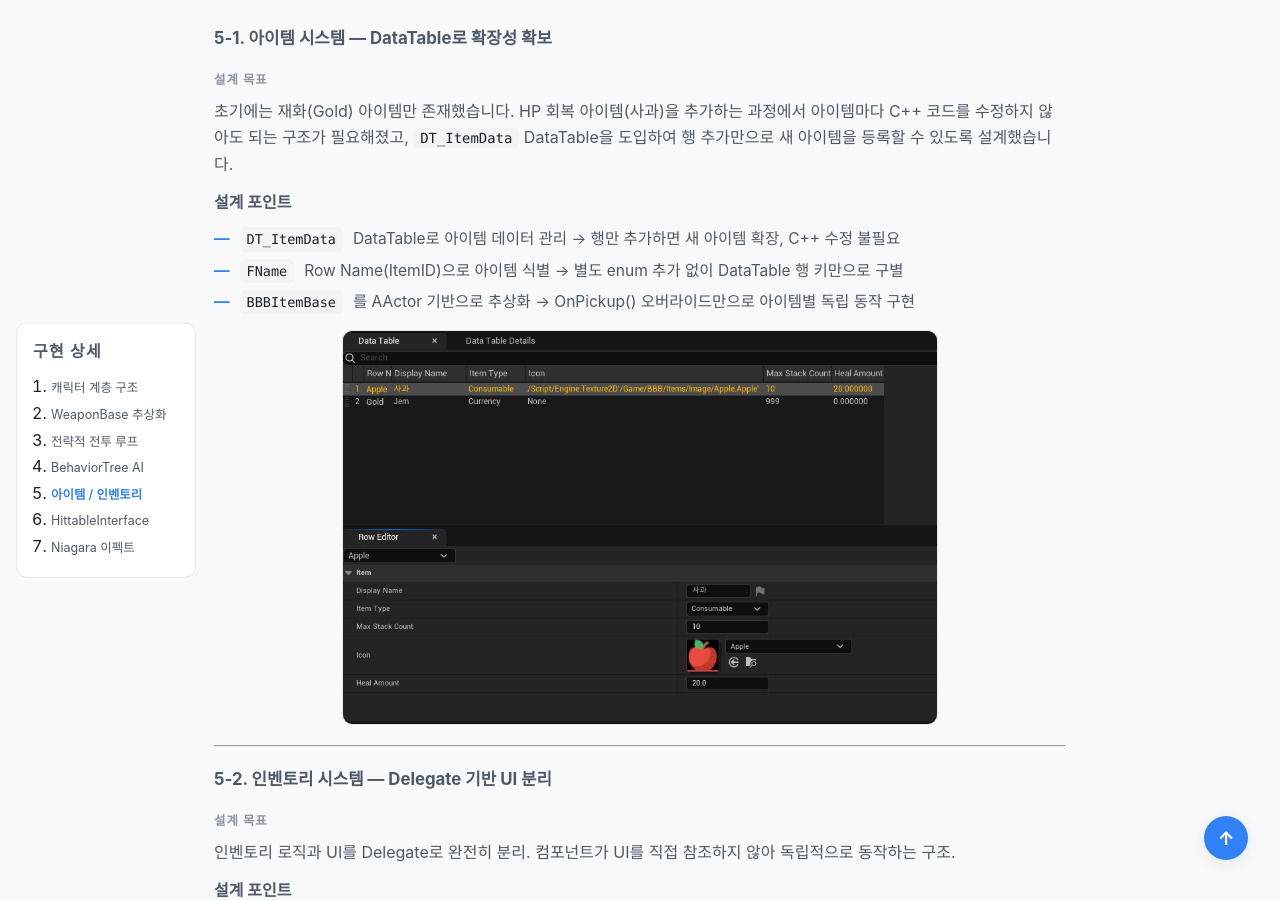
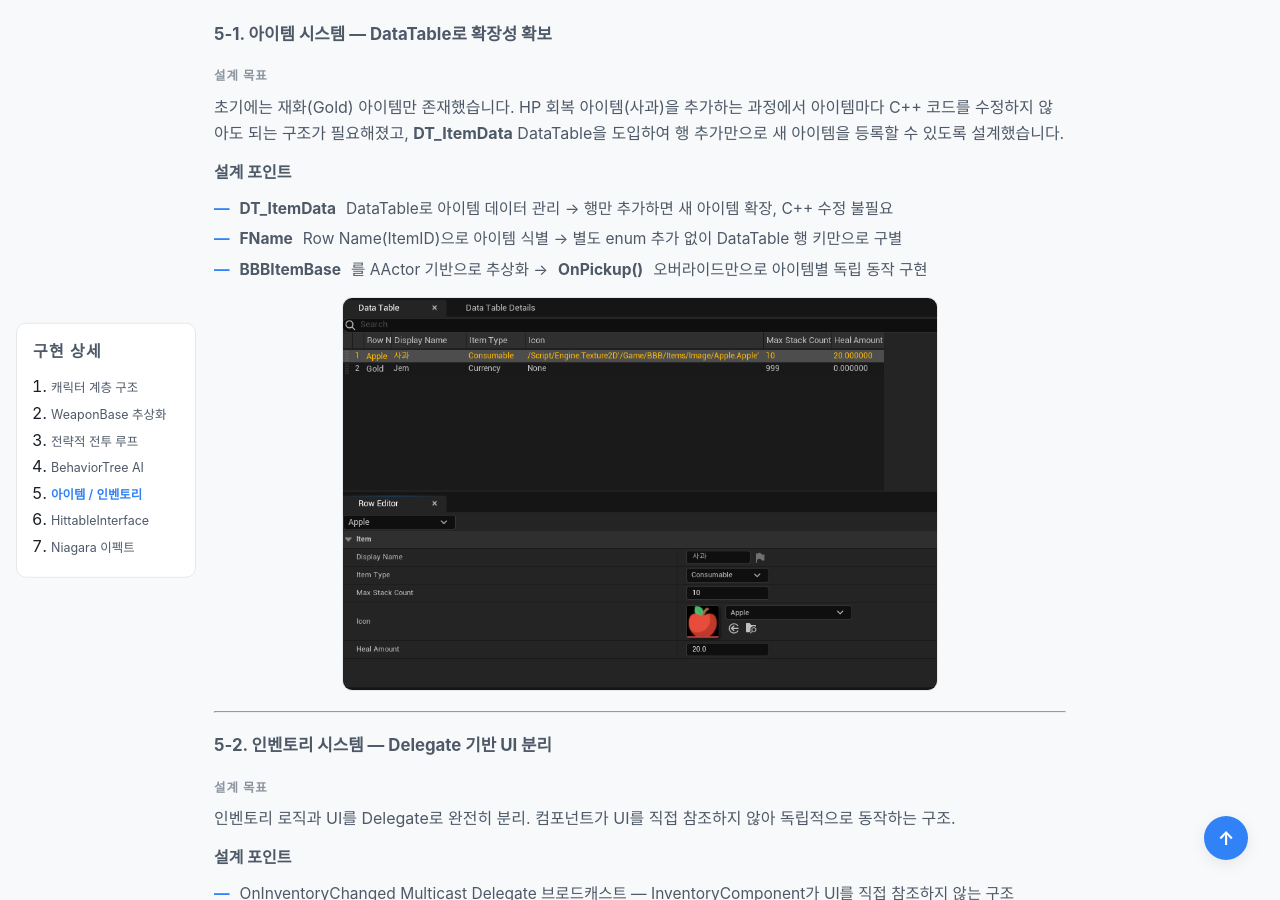
Before and after one commit to KimJinsun610/KimJinsun610.github.io, a Jekyll site: the page built from projects/project-bbb.md, in a window 1280 px wide and 900 px high, scrolled down 4566 px. Built offline with Jekyll 4.4.1, drawn with Linux system fonts in a browser that asks for light colours; some web fonts are replaced.

````diff
--- a/projects/project-bbb.md
+++ b/projects/project-bbb.md
@@ -76,9 +76,9 @@ UActorComponent
 플레이어와 적이 공유하는 공격 방식, 피격 처리, 컴포넌트 부착을 하나의 Base로 통합.
 새 캐릭터 추가 시 중복 코드 없이 상속만으로 기반 기능 확보.
 
-- `StatComponent`, `DebuffComponent` 부착 — 플레이어/적 모두 동일한 피격·사망 처리
+- **StatComponent**, **DebuffComponent** 부착 — 플레이어/적 모두 동일한 피격·사망 처리
 - 공격 방식 지정/교환 로직을 Base에서 통합 — Player, Enemy 모두 재사용
-- 새 캐릭터 추가 시 `CharacterBase` 상속만으로 기반 기능 자동 확보
+- 새 캐릭터 추가 시 **CharacterBase** 상속만으로 기반 기능 자동 확보
 
 ---
 
@@ -89,9 +89,9 @@ UActorComponent
 #### 설계 목표
 
 무기 종류가 늘어도 캐릭터나 Base 코드를 수정하지 않고 확장 가능한 구조.
-캐릭터는 무기 종류를 몰라도 `Attack()` 한 줄로 공격 가능.
+캐릭터는 무기 종류를 몰라도 **Attack()** 한 줄로 공격 가능.
 
-`Attack()` / `StopAttack()`을 순수 가상 함수로 선언하여 무기 종류별 독립 구현
+**Attack()** / **StopAttack()**을 순수 가상 함수로 선언하여 무기 종류별 독립 구현
 
 ```
 WeaponBase::Attack()   ← PURE_VIRTUAL
@@ -99,8 +99,8 @@ WeaponBase::Attack()   ← PURE_VIRTUAL
    └── WeaponRanged    : ProjectileDebuff 스폰, 발사 쿨다운 관리
 ```
 **설계 포인트**
-- 캐릭터는 `CurrentWeapon->Attack()` 한 줄만 호출 — 무기 종류를 직접 알 필요 없음
-- V키 입력 시 `Equip()` / `Unequip()`으로 플레이어 무기 교체, WeaponBase 코드 수정 불필요
+- 캐릭터는 **CurrentWeapon->Attack()** 한 줄만 호출 — 무기 종류를 직접 알 필요 없음
+- V키 입력 시 **Equip()** / **Unequip()**으로 플레이어 무기 교체, WeaponBase 코드 수정 불필요
 
 ---
 
@@ -186,13 +186,13 @@ Root
 
 초기에는 재화(Gold) 아이템만 존재했습니다.
 HP 회복 아이템(사과)을 추가하는 과정에서 아이템마다 C++ 코드를 수정하지 않아도 되는 구조가 필요해졌고,
-`DT_ItemData` DataTable을 도입하여 행 추가만으로 새 아이템을 등록할 수 있도록 설계했습니다.
+**DT_ItemData** DataTable을 도입하여 행 추가만으로 새 아이템을 등록할 수 있도록 설계했습니다.
 
 **설계 포인트**
 
-- `DT_ItemData` DataTable로 아이템 데이터 관리 → 행만 추가하면 새 아이템 확장, C++ 수정 불필요
-- `FName` Row Name(ItemID)으로 아이템 식별 → 별도 enum 추가 없이 DataTable 행 키만으로 구별
-- `BBBItemBase`를 AActor 기반으로 추상화 → OnPickup() 오버라이드만으로 아이템별 독립 동작 구현
+- **DT_ItemData** DataTable로 아이템 데이터 관리 → 행만 추가하면 새 아이템 확장, C++ 수정 불필요
+- **FName** Row Name(ItemID)으로 아이템 식별 → 별도 enum 추가 없이 DataTable 행 키만으로 구별
+- **BBBItemBase**를 AActor 기반으로 추상화 → **OnPickup()** 오버라이드만으로 아이템별 독립 동작 구현
 
 <img class="detail-img" src="{{ '/assets/img/DataTable.png' | relative_url }}" alt="DT_ItemData 구조">
 
@@ -222,10 +222,10 @@ HP 회복 아이템(사과)을 추가하는 과정에서 아이템마다 C++ 코
 
 **증상** : 인벤토리를 처음 열면 이미 주운 아이템이 표시되지 않음
 
-**원인** : `WBP_Inventory`는 첫 오픈 시 `CreateWidget`으로 생성 (Lazy 생성).
-생성 전에 발생한 `OnInventoryChanged.Broadcast()`는 수신자가 없어 무시됨.
+**원인** : **WBP_Inventory**는 첫 오픈 시 **CreateWidget**으로 생성 (Lazy 생성).
+생성 전에 발생한 **OnInventoryChanged.Broadcast()**는 수신자가 없어 무시됨.
 
-**해결** : `ToggleInventory()`에서 인벤토리를 열 때마다 `ProcessEvent`로 `RefreshInventory` 강제 호출
+**해결** : **ToggleInventory()**에서 인벤토리를 열 때마다 **ProcessEvent**로 **RefreshInventory** 강제 호출
 
 ```cpp
 if (bIsInventoryOpen)
@@ -253,7 +253,7 @@ if (bIsInventoryOpen)
 발사체가 피격 대상의 구체적인 클래스를 직접 참조하지 않도록 인터페이스 도입
 
 **설계 포인트**
-- `ABBBAppleOnTree`가 인터페이스를 구현 → 발사체에 맞으면 Physics 낙하 후 아이템 스폰
+- **ABBBAppleOnTree**가 인터페이스를 구현 → 발사체에 맞으면 Physics 낙하 후 아이템 스폰
 - Enemy 로직과 완전 분리 — 새 피격 오브젝트 추가 시 발사체 코드 수정 불필요
 
 ```cpp
@@ -275,12 +275,12 @@ void BBBProjectileDebuff::OnProjectileHit()
 
 **증상** : 공중에 배치한 사과 오브젝트가 총에 맞자마자 즉시 사라지고 아이템이 스폰됨
 
-**원인** : `ABBBAppleOnTree`가 `ACharacter`를 상속하므로 게임 시작 시 `CharacterMovementComponent`가 중력을 적용.
+**원인** : **ABBBAppleOnTree**가 **ACharacter**를 상속하므로 게임 시작 시 **CharacterMovementComponent**가 중력을 적용.
 에디터에서 공중에 배치해도 런타임에서는 이미 바닥에 착지한 상태로 게임이 시작됨.
-이후 `SetSimulatePhysics(true)` 호출 시 이미 접촉 중인 지형과 `OnComponentHit`이 즉시 발동.
+이후 **SetSimulatePhysics(true)** 호출 시 이미 접촉 중인 지형과 **OnComponentHit**이 즉시 발동.
 
-**해결** : `BeginPlay`에서 `CharacterMovement` 비활성화 + `GravityScale = 0` 설정.
-`SetSimulatePhysics` 호출 후 0.1초 딜레이를 두고 `OnComponentHit` 등록.
+**해결** : **BeginPlay**에서 **CharacterMovement** 비활성화 + `GravityScale = 0` 설정.
+**SetSimulatePhysics** 호출 후 0.1초 딜레이를 두고 **OnComponentHit** 등록.
 
 ```cpp
 // BeginPlay — 오브젝트 위치 고정
@@ -310,7 +310,7 @@ GetWorld()->GetTimerManager().SetTimer(LandingDetectTimer, [this]()
 사망 시 이펙트 재생 타이밍을 몽타주 유무에 관계없이 일관되게 처리
 
 **설계 포인트**
-- `OnDeathEffectNotify()` 한 곳에 이펙트·드롭 로직 집중 — 진입 경로가 달라도 동일 함수 호출
+- **OnDeathEffectNotify()** 한 곳에 이펙트·드롭 로직 집중 — 진입 경로가 달라도 동일 함수 호출
 - AnimNotify로 몽타주 길이와 무관하게 적마다 정확한 타이밍 제어
 - 몽타주 없는 적은 타이머 폴백으로 처리 — 경우를 빠짐없이 대응
 
````
